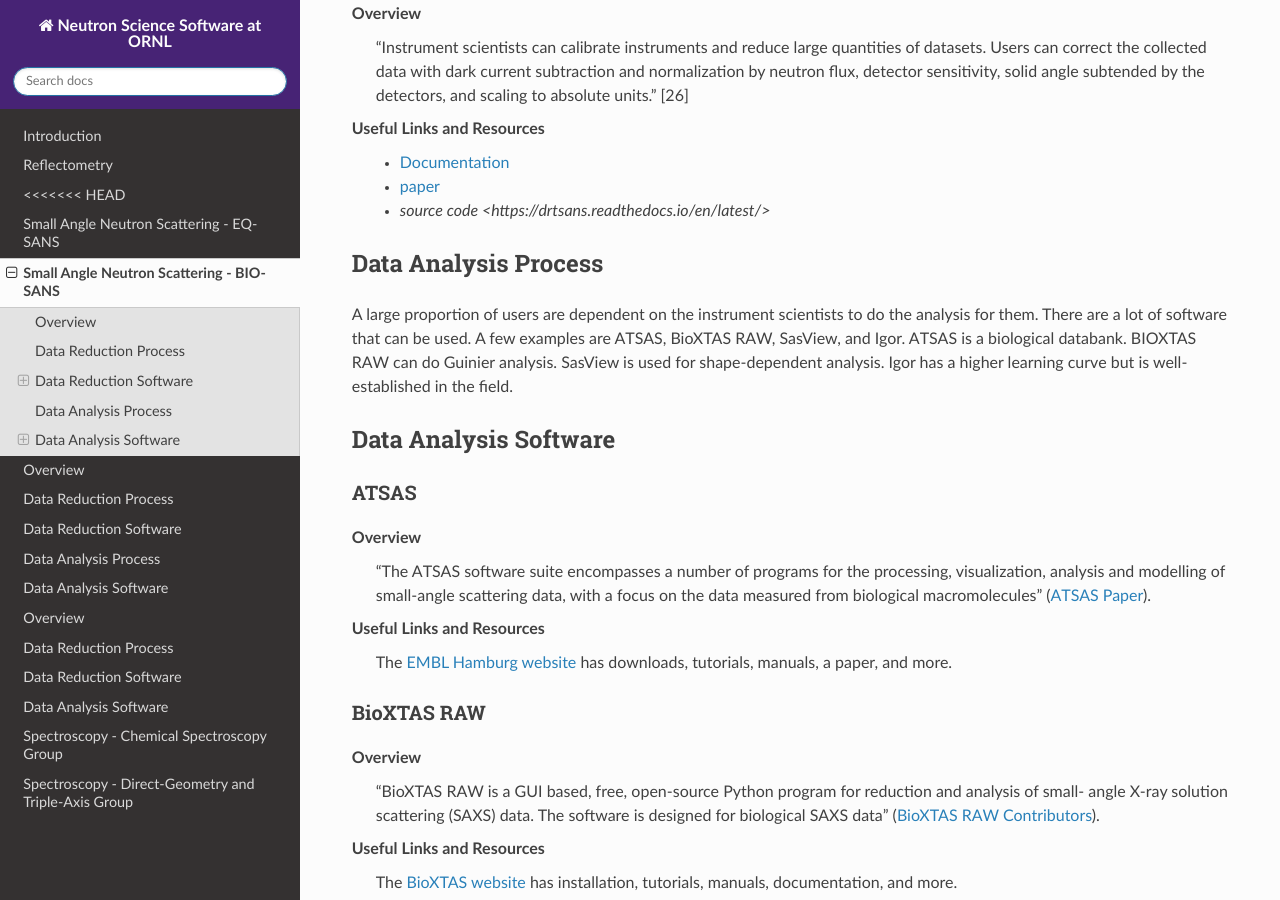
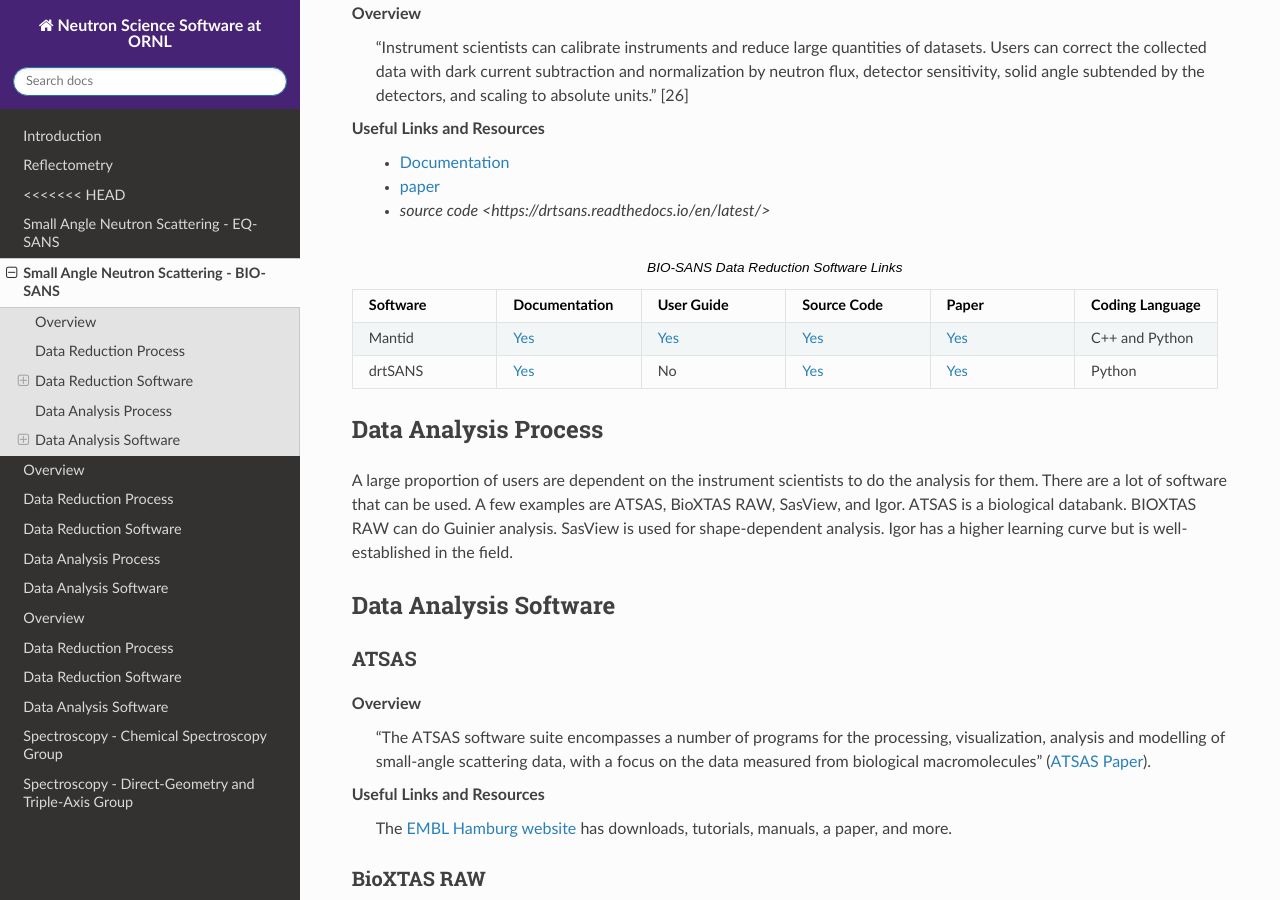
Before and after one commit to neutrons/neutrons-software-overview, a Sphinx documentation site: the page built from source/biosans.rst, in a window 1280 px wide and 900 px high, scrolled down 742 px. Built offline with Sphinx 7.4.7 and the Read the Docs theme 2.0.0, drawn with Linux system fonts in a browser that asks for light colours; the version number could not be read and is left out.

Commit message:
added data reduction table

```diff
--- a/source/biosans.rst
+++ b/source/biosans.rst
@@ -40,7 +40,28 @@
     * `Documentation <https://drtsans.readthedocs.io/en/latest/>`_
     * `paper <https://www.sciencedirect.com/science/article/pii/S2352711022000681>`_
     * `source code <https://drtsans.readthedocs.io/en/latest/>`
+.. list-table:: BIO-SANS Data Reduction Software Links
+   :widths: 25 25 25 25 25 25
+   :header-rows: 1
 
+   * - Software
+     - Documentation
+     - User Guide
+     - Source Code
+     - Paper
+     - Coding Language
+   * - Mantid
+     - `Yes <https://developer.mantidproject.org/>`_
+     - `Yes <https://docs.mantidproject.org/nightly/>`_
+     - `Yes <https://github.com/mantidproject/mantid>`_
+     - `Yes <https://ieeexplore.ieee.org/document/9377836>`_
+     - C++ and Python
+   * - drtSANS
+     - `Yes <https://drtsans.readthedocs.io/en/latest/>`_
+     - No
+     - `Yes <https://drtsans.readthedocs.io/en/latest/>`_
+     - `Yes <https://www.sciencedirect.com/science/article/pii/S2352711022000681>`_
+     - Python
 Data Analysis Process
 -----------------------------------
 A large proportion of users are dependent on the instrument scientists to do the
```
